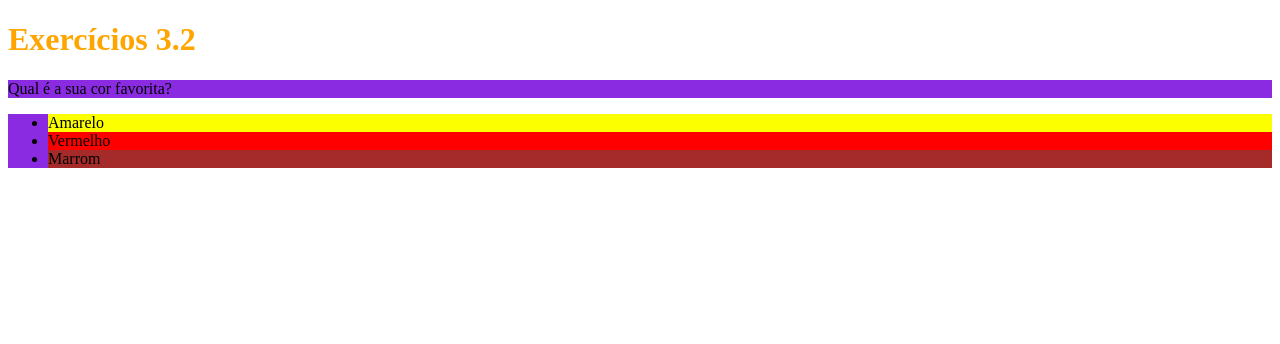
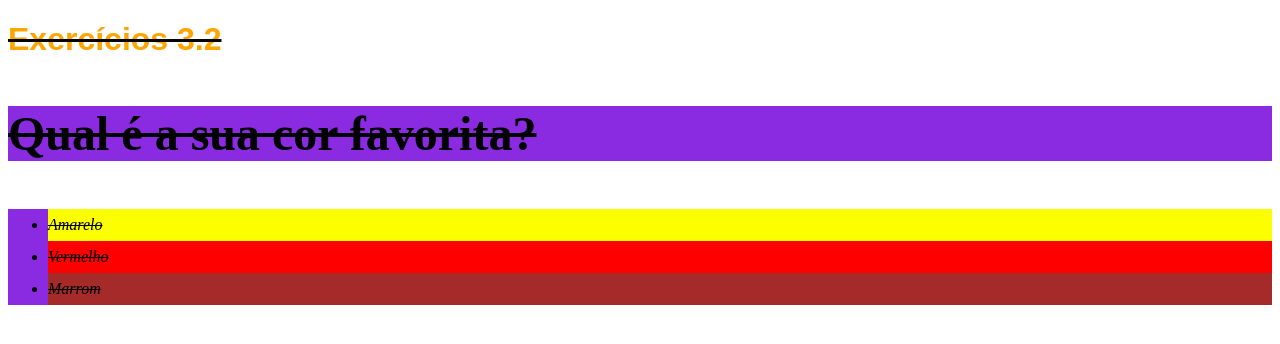
Before and after one commit to diegopatrickct/trybe-exercicios, a plain HTML site: page fundamentos/bloco-3-introducao-a-html-e-css/dia-2-html-css-primeiros-passos-em-css/index.html in a window 1280 px wide. Drawn offline with Linux system fonts and the light colour scheme.

Commit message:
fontes e espaços

```diff
--- a/fundamentos/bloco-3-introducao-a-html-e-css/dia-2-html-css-primeiros-passos-em-css/index.html
+++ b/fundamentos/bloco-3-introducao-a-html-e-css/dia-2-html-css-primeiros-passos-em-css/index.html
@@ -5,11 +5,16 @@
     <title>HTML</title>
     <style>
 
-        h1 {size: 65px; color: orange;}
+        h1 {size: 65px; color: orange;
+        font-family: sans-serif;}
+        p {font-weight: 600; font-size: 3em;}
+        body {font-size: 16px; text-align: start; text-decoration: line-through; }
+        ul {line-height: 2; font-style: italic;}
+
         #lista1 {background-color: rgb(251, 255, 0);}
         #lista2 {background-color: red;}
         #lista3 {background-color: brown;}
-        .fundos {background-color: blueviolet;}
+        .fundos {background-color: blueviolet; }
     </style>
   </head>
   <body>
```
